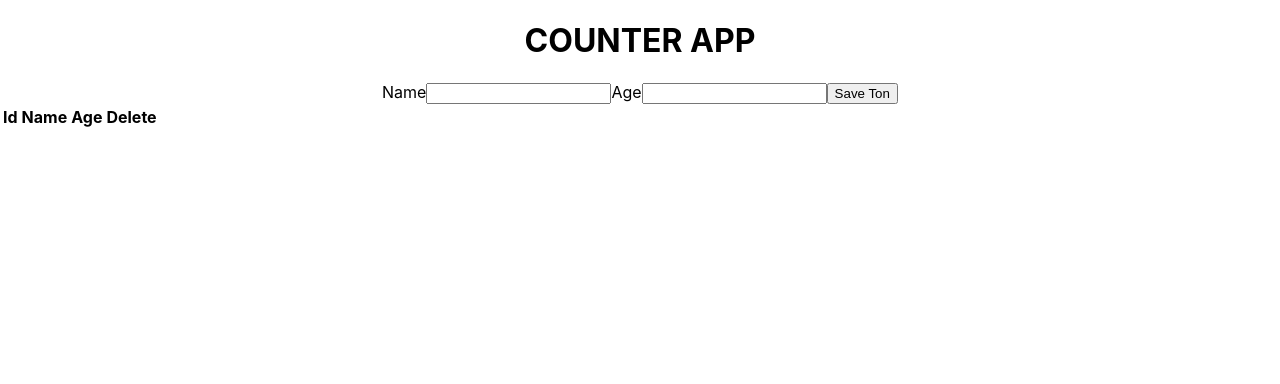
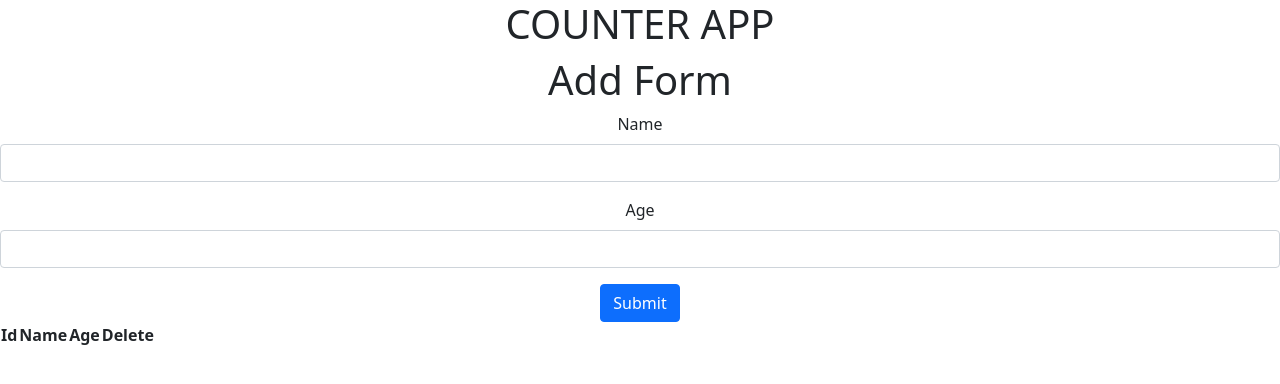
Before and after one commit to minhle0105/ReactJS_Demo, a React (Create React App) app: page / in a window 1280 px wide. Shown: the top 384 px of the page. Built offline with nearby package versions, Linux system fonts and the light colour scheme.

Commit message:
Learning useEffect

```diff
--- a/package.json
+++ b/package.json
@@ -6,7 +6,9 @@
     "@testing-library/jest-dom": "^5.16.4",
     "@testing-library/react": "^12.1.4",
     "@testing-library/user-event": "^13.5.0",
+    "bootstrap": "^5.1.3",
     "react": "^18.0.0",
+    "react-bootstrap": "^2.2.3",
     "react-dom": "^18.0.0",
     "react-scripts": "5.0.0",
     "web-vitals": "^2.1.4"
--- a/src/App.js
+++ b/src/App.js
@@ -1,6 +1,7 @@
 import './App.css';
 import {useState} from "react";
 import {AddForm} from "./components/AddForm/AddForm";
+import 'bootstrap/dist/css/bootstrap.min.css';
 
 function App() {
 
--- a/src/components/AddForm/AddForm.js
+++ b/src/components/AddForm/AddForm.js
@@ -1,15 +1,28 @@
+import {Button, Form} from "react-bootstrap";
+
 export const AddForm = (props) => {
     return (
-        <form onSubmit={props.handleSubmit}>
-            <label htmlFor="name">Name</label>
-            <input id="name" type="text" value={props.dataName} onChange={(e) => {
-                props.setName(e.target.value);
-            }}/>
-            <label htmlFor="age">Age</label>
-            <input id="age" type="number" value={props.age} onChange={(e) => {
-                props.setAge(e.target.value)
-            }}/>
-            <button type="submit">Save Ton</button>
-        </form>
+        <div>
+            <h1>Add Form</h1>
+            <Form onSubmit={props.handleSubmit}>
+                <Form.Group className="mb-3" controlId="formBasicEmail">
+                    <Form.Label>Name</Form.Label>
+                    <Form.Control type="text"  value={props.dataName} onChange={(e) => {
+                        props.setName(e.target.value);
+                    }}/>
+                </Form.Group>
+
+                <Form.Group className="mb-3" controlId="formBasicPassword">
+                    <Form.Label>Age</Form.Label>
+                    <Form.Control type="number"  value={props.age} onChange={(e) => {
+                        props.setAge(e.target.value)
+                    }}/>
+                </Form.Group>
+                <Button variant="primary" type="submit">
+                    Submit
+                </Button>
+            </Form>
+        </div>
+
     )
 }
```
Also changed, not shown: 1 other file (tests, documents, lock files or other folders).
